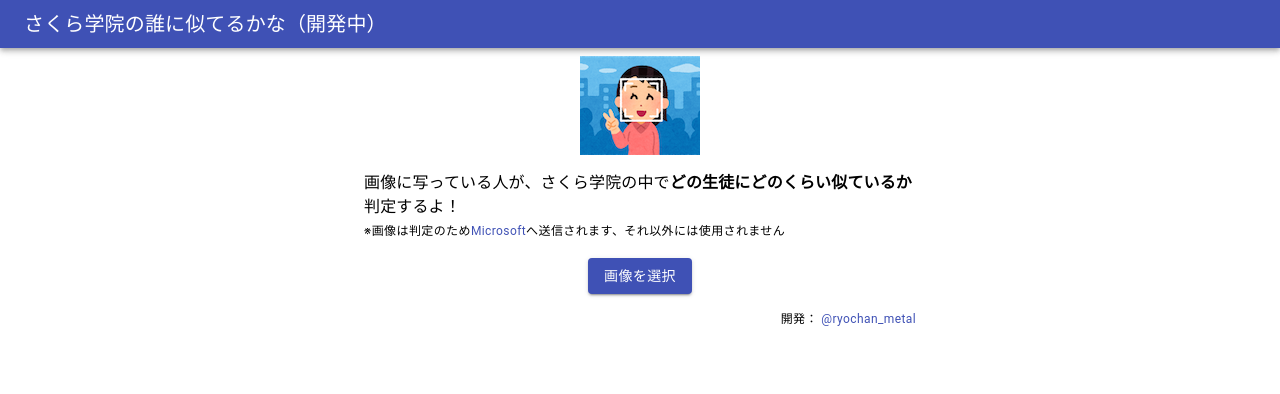
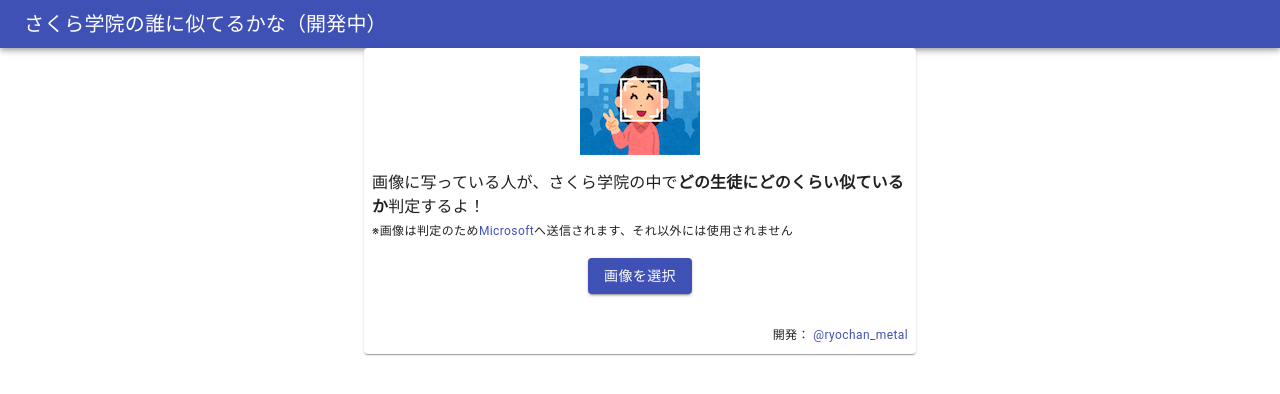
Before and after one commit to ryochansq/sakura-face, a React (Create React App) app: page / in a window 1280 px wide. Shown: the top 394 px of the page. Built offline with nearby package versions, Linux system fonts and the light colour scheme; the HTML template or start-up script is replaced by a standard one.

Commit message:
fix some styles

```diff
--- a/src/App.tsx
+++ b/src/App.tsx
@@ -5,6 +5,7 @@
   Container,
   Grid,
   Link,
+  Paper,
   Toolbar,
   Typography,
 } from '@material-ui/core';
@@ -16,7 +17,7 @@
       flexGrow: 1,
     },
     body: {
-      marginTop: 8,
+      padding: 8,
     },
   })
 );
@@ -33,10 +34,11 @@
           </Typography>
         </Toolbar>
       </AppBar>
-      <Container maxWidth="sm" className={classes.body}>
+      <Container maxWidth="sm">
+        <Paper className={classes.body}>
           <Grid container spacing={2}>
             <Grid item container justify="center">
-            <img src="/camera_kao_ninshiki.png" alt="顔認識" />
+              <img src="camera_kao_ninshiki.png" alt="顔認識" />
             </Grid>
             <Grid item>
               <Typography>
@@ -64,6 +66,7 @@
               </Typography>
             </Grid>
           </Grid>
+        </Paper>
       </Container>
     </>
   );
--- a/src/components/Pictures.tsx
+++ b/src/components/Pictures.tsx
@@ -34,6 +34,7 @@
     if (!file) return;
 
     setLoading(true);
+    setFaces([]);
     const reader = new FileReader();
     reader.readAsDataURL(file);
     reader.onload = () => {
@@ -54,12 +55,6 @@
 
   return (
     <>
-      <Grid item container justify="center">
-        <Button variant="contained" color="primary" component="label">
-          画像を選択
-          <input type="file" accept="image/*" hidden onChange={onChangeInput} />
-        </Button>
-      </Grid>
       {imageData && (
         <Grid item container>
           <Grid item container direction="row">
@@ -77,8 +72,7 @@
                 alt="選択画像"
                 className={classes.loaded}
               />
-              {!loading &&
-                faces.map((face) => (
+              {faces.map((face) => (
                 <button
                   key={face.faceId}
                   onClick={() => onClickFaceRect(face.faceId)}
@@ -105,14 +99,33 @@
           </Grid>
         </Grid>
       )}
-      {students.length > 0 &&
-        students.map((student) => (
+      {!students.length && (
+        <Grid item container justify="center">
+          <Button
+            variant="contained"
+            color="primary"
+            component="label"
+            disabled={loading}
+          >
+            画像を選択
+            <input
+              type="file"
+              accept="image/*"
+              hidden
+              onChange={onChangeInput}
+            />
+          </Button>
+        </Grid>
+      )}
+      <Grid item container>
+        {students.map((student) => (
           <Grid item container justify="center" key={student.name}>
             <Typography>
-              {student.name} : {student.confidence * 100}%
+              {student.name} : {(student.confidence * 100).toFixed(1)}%
             </Typography>
           </Grid>
         ))}
+      </Grid>
     </>
   );
 };
```
Lines whose indentation alone changed are shown as unchanged.
